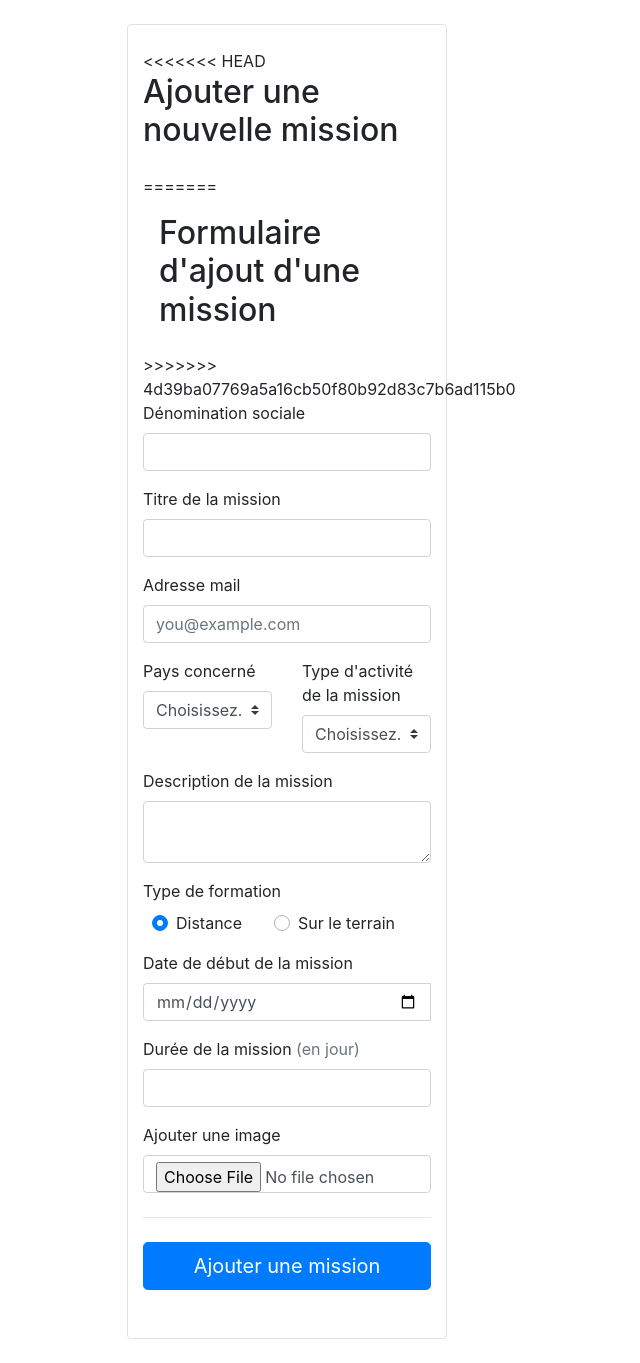
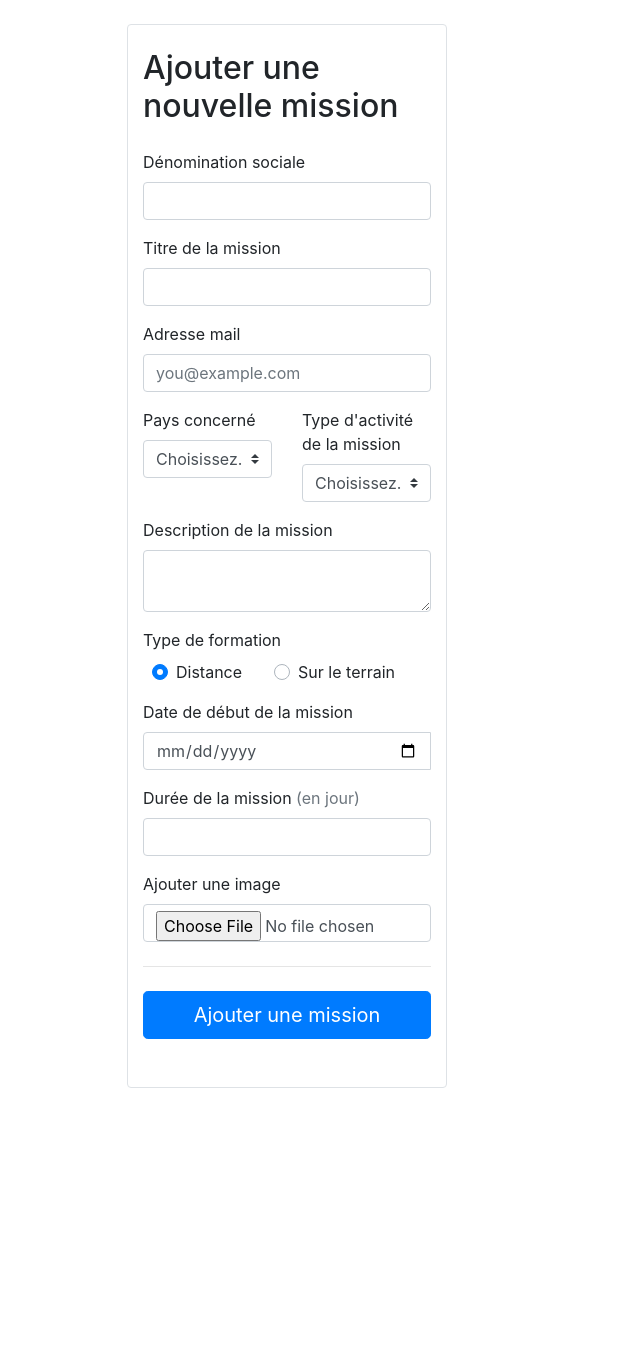
Before and after one commit to aurelnoe/projet_fil_rouge, a PHP site: page /form_ajout_mission.php in a window 1280 px wide. Shown: the part 56-1419 px from the top of the page, without its empty margins (353-993 px from the left). After the commit the page ends 1144 px from the top, so only its background shows below. Run offline with PHP 8.4, Linux system fonts and the light colour scheme; some web fonts are replaced.

Commit message:
correction conflit

```diff
--- a/HUMAN_HELP/Templates/Missions/form_ajout_mission.php
+++ b/HUMAN_HELP/Templates/Missions/form_ajout_mission.php
@@ -17,11 +17,7 @@
 
     <div class="container w-25 pt-4 my-4 border rounded">
 
-<<<<<<< HEAD
         <h2 class="pb-3">Ajouter une nouvelle mission</h2>
-=======
-    <h2 class="p-3">Formulaire d'ajout d'une mission</h2>
->>>>>>> 4d39ba07769a5a16cb50f80b92d83c7b6ad115b0
 
         <form class="needs-validation" action="" method="POST" novalidate>
             <div class="mb-3">
```
